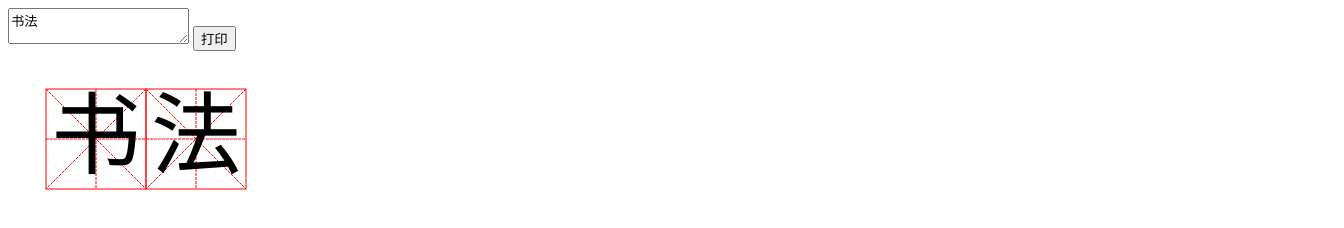
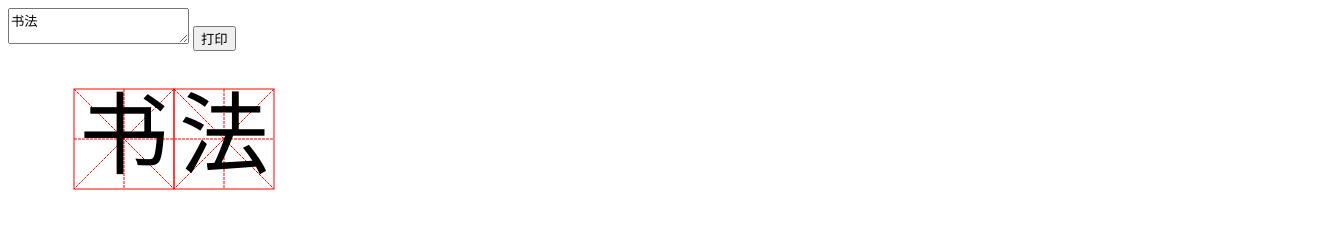
Before and after one commit to ppmoon/calligraphy, a plain HTML site: page index.html in a window 1280 px wide. Shown: the whole page, 1344 px wide, since content can reach past the window. Drawn offline with Linux system fonts and the light colour scheme.

Commit message:
清理div

```diff
--- a/css/style.css
+++ b/css/style.css
@@ -1,3 +1,6 @@
 #raphael{
     margin: 28px;
 }
+.a4 {
+    margin: 28px;
+}
--- a/js/main.js
+++ b/js/main.js
@@ -9,13 +9,19 @@ function render() {
     text = input.value;
     // 判断下 text 的数量如果大于140就插入一个新的div
     page = parseInt(text.length/140) + 1;
-    for (i = 0;i < page;i++) {
+    let div;
+    for (i = 0; i < page; i++) {
         let id = "raphael" + i;
-        let div = document.createElement("div");
+        if (!document.getElementById(id)) {
+            div = document.createElement("div");
+        } else {
+            div = document.getElementById(id);
+        }
         document.getElementById("raphael").appendChild(div);
-        div.setAttribute("id",id);
-        let text_slice = text.slice(i * 140,(i + 1) * 140);
-        drawA4(id,text_slice);
+        div.setAttribute("id", id);
+        div.setAttribute("class","a4");
+        let text_slice = text.slice(i * 140, (i + 1) * 140);
+        drawA4(id, text_slice);
     }
 }
 function drawA4(id,text) {
```
